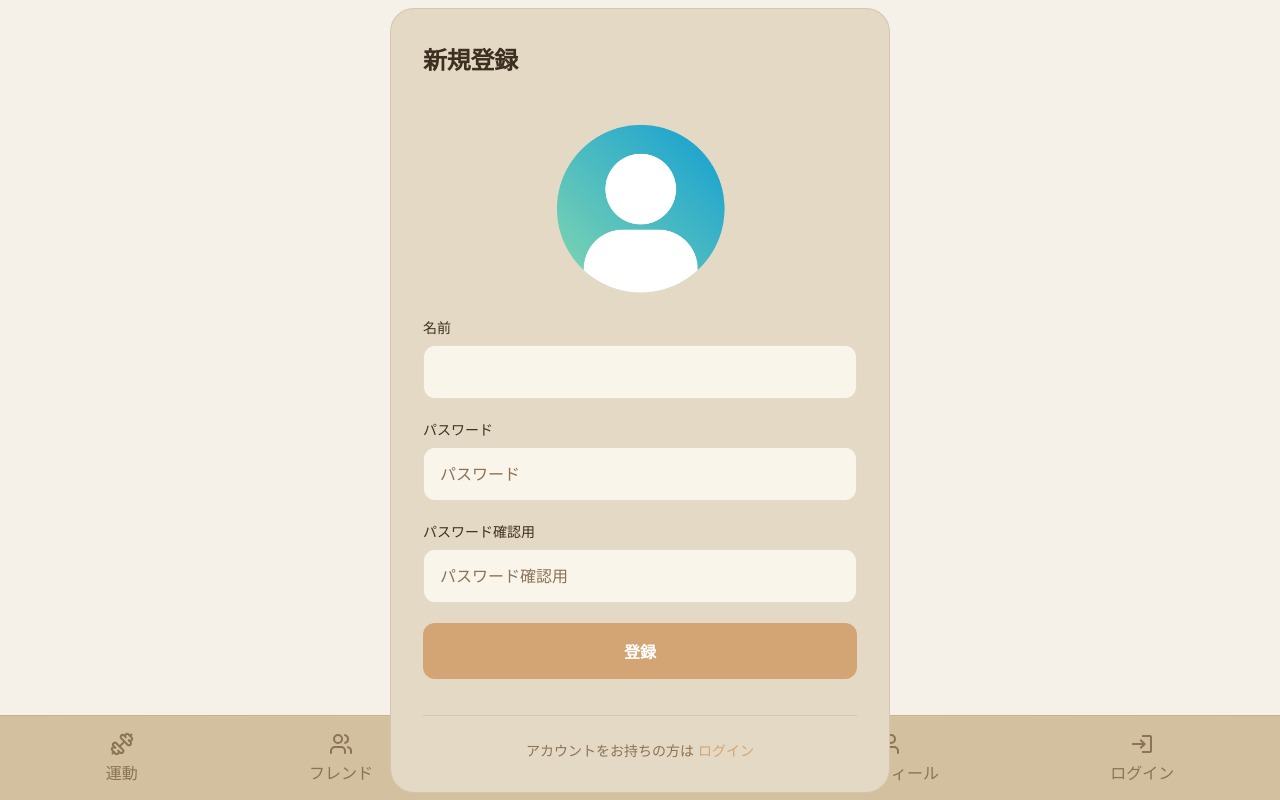
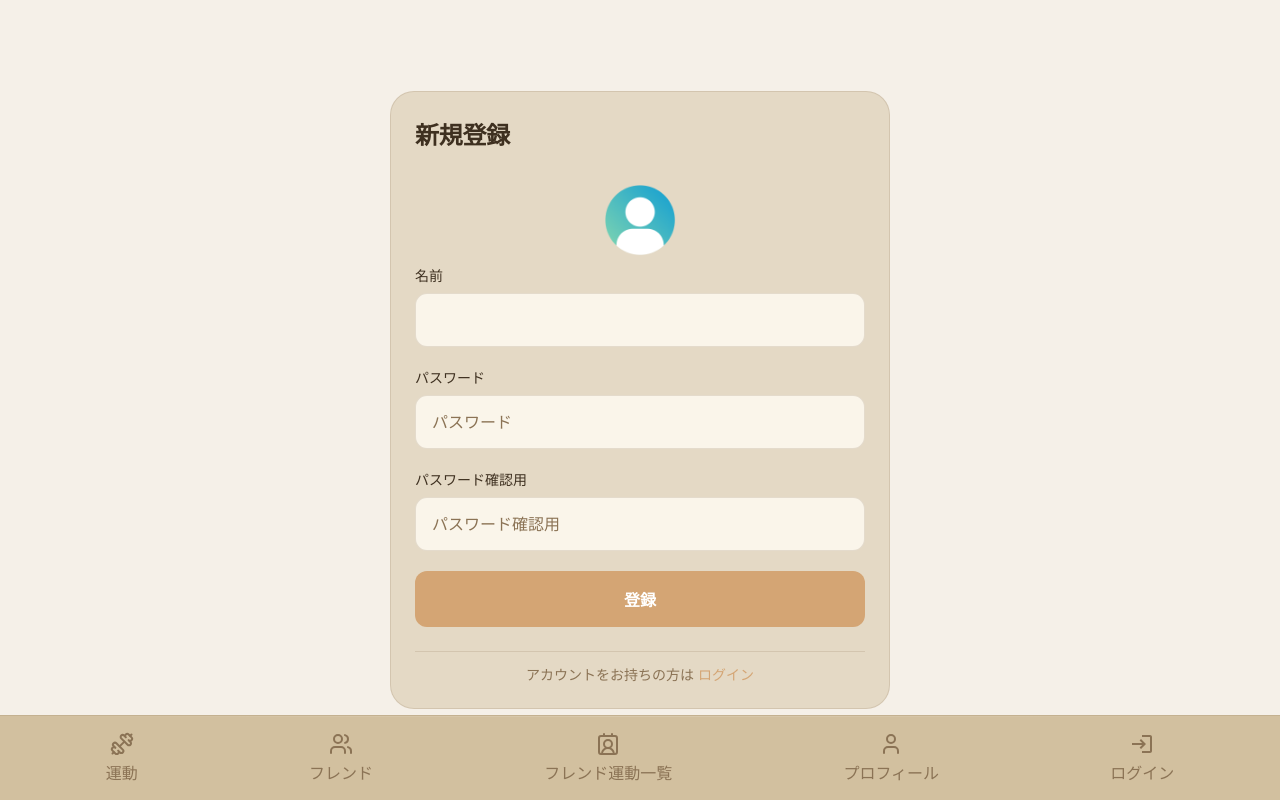
Before and after one commit to Tech-Jam-KDG-2026-Winter/Team-12-Django, a Django app: page /workouts/accounts/signup/ in a window 1280 px wide. Run offline with Django 5.2, Linux system fonts and the light colour scheme; some libraries are stand-ins or nearby versions.

Commit message:
2026/2/4(UI)

```diff
--- a/static/login.css
+++ b/static/login.css
@@ -18,7 +18,7 @@
     width: 500px;
     background: var(--accent-modal);
     border-radius: 24px;
-    padding: 32px;
+    padding: 24px;
     border: 1px solid var(--border-color);
     backdrop-filter: blur(20px);
     -webkit-backdrop-filter: blur(20px);
@@ -153,7 +153,7 @@
 .divider {
     display: flex;
     align-items: center;
-    margin: 24px 0;
+    margin: 12px 0;
     color: var(--text-secondary);
     font-size: 14px;
 }
@@ -280,7 +280,7 @@
     display: none;
 }
 .icon-input img {
-    width: 50%;
+    width: 20%;
     aspect-ratio: 1 / 1;
     border-radius: 50%;
 }
```
Also changed, not shown: db.sqlite3.
